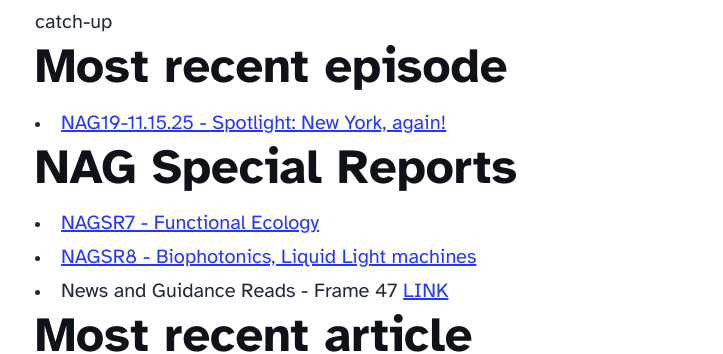
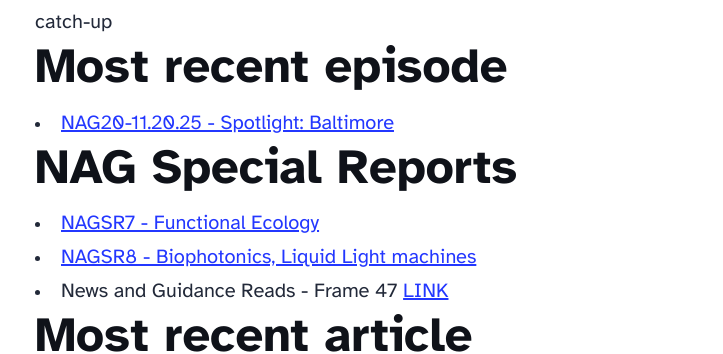
Before and after one commit to kevets/sbasp-astro, an Astro site: page / in a window 1280 px wide. Shown: the part 1128-1482 px from the top of the page, without its empty margins (245-968 px from the left). Built offline with nearby package versions, Linux system fonts and the light colour scheme; Astro itself is replaced by a stand-in of ours.

Commit message:
Update index.astro

```diff
--- a/src/pages/index.astro
+++ b/src/pages/index.astro
@@ -30,7 +30,7 @@ This docu-show serves as a snapshot of a specific day, by compiling a daily news
 				<li>University of Chicago Press funding and history</li>
 				<li>Center for Internet Security guidelines update / Microsoft Security settings catch-up</li>
 			<h2>Most recent episode</h2>
-				<li><a href="https://open.substack.com/pub/sbasp/p/nag19-111525-spotlight-new-york-again?r=bd37m&utm_campaign=post&utm_medium=web&showWelcomeOnShare=true">NAG19-11.15.25 - Spotlight: New York, again!</a></li>
+				<li><a href="https://sbasp.substack.com/p/nag20-112025-spotlight-baltimore?r=bd37m">NAG20-11.20.25 - Spotlight: Baltimore</a></li>
 			<h2>NAG Special Reports</h2>
 				<li><a href="https://sbasp.substack.com/p/nagsr7-functional-ecology">NAGSR7 - Functional Ecology</a></li>
 				<li><a href="https://sbasp.substack.com/p/nagsr8-biophotonics-liquid-light?r=bd37m">NAGSR8 - Biophotonics, Liquid Light machines</a></li>
```
